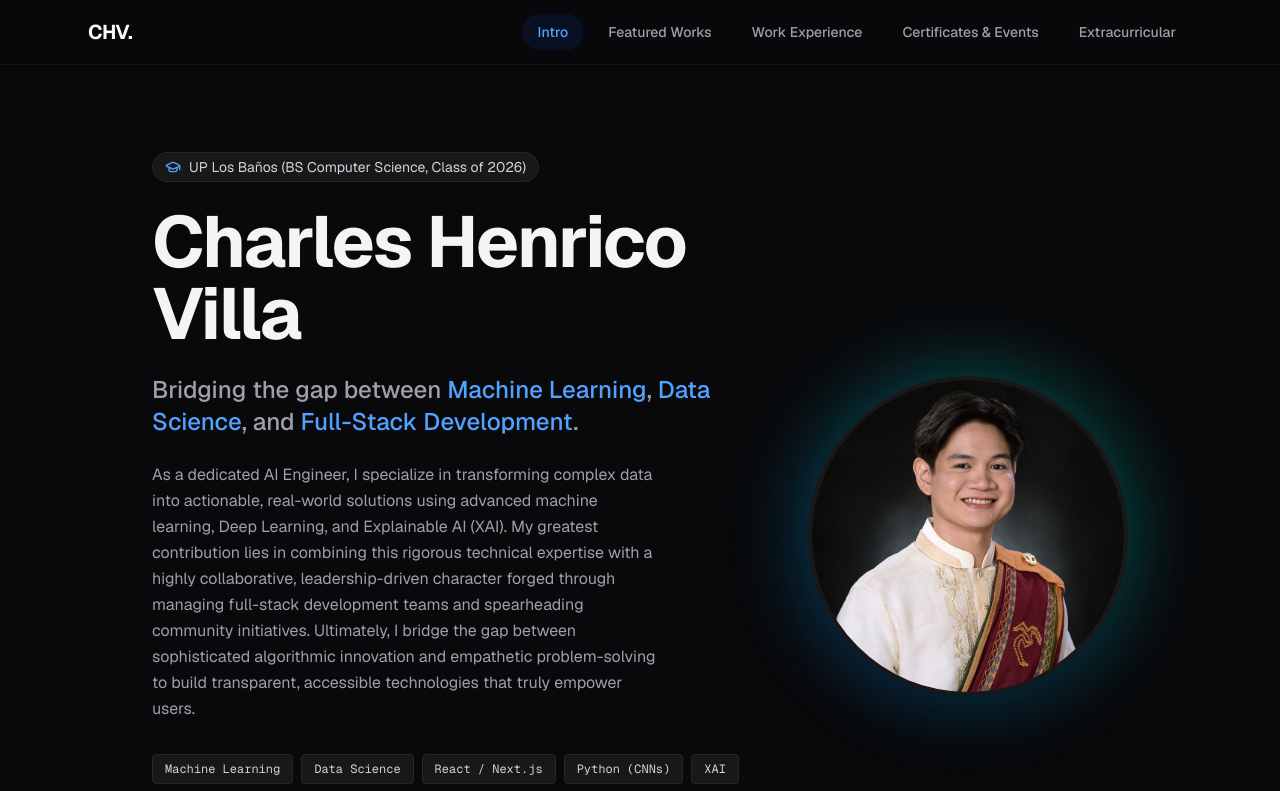
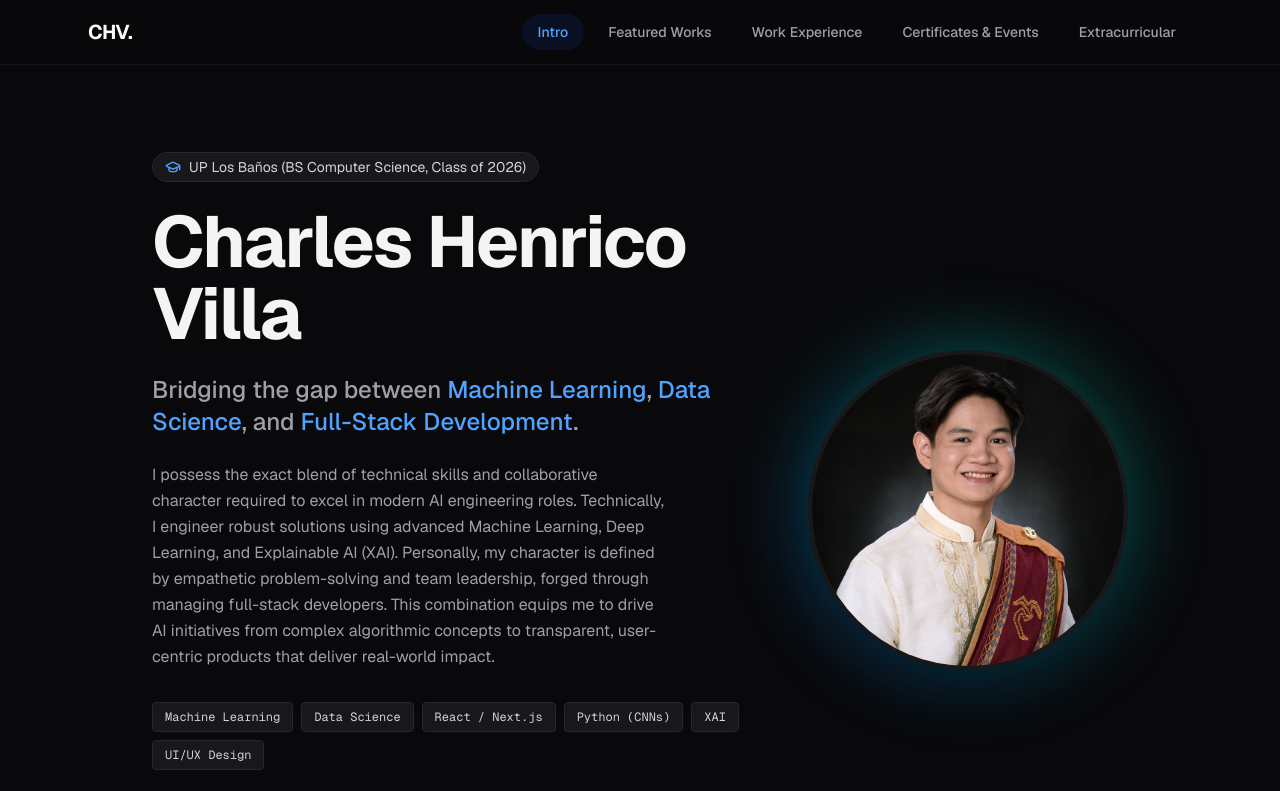
Before and after one commit to charleshenricovilla/charles-portfolio, a Next.js app: page / in a window 1280 px wide. Shown: the top 791 px of the page. Built offline with nearby package versions, Linux system fonts and the light colour scheme.

Commit message:
Update page.tsx

```diff
--- a/app/page.tsx
+++ b/app/page.tsx
@@ -148,8 +148,8 @@ export default function Portfolio() {
               </p>
 
               <p className="text-zinc-400 leading-relaxed max-w-lg">
-                As a dedicated AI Engineer, I specialize in transforming complex data into actionable, real-world solutions using advanced machine learning, Deep Learning, and Explainable AI (XAI). My greatest contribution lies in combining this rigorous technical expertise with a highly collaborative, leadership-driven character forged through managing full-stack development teams and spearheading community initiatives. Ultimately, I bridge the gap between sophisticated algorithmic innovation and empathetic problem-solving to build transparent, accessible technologies that truly empower users.
-              </p>
+                I possess the exact blend of technical skills and collaborative character required to excel in modern AI engineering roles. Technically, I engineer robust solutions using advanced Machine Learning, Deep Learning, and Explainable AI (XAI). Personally, my character is defined by empathetic problem-solving and team leadership, forged through managing full-stack developers. This combination equips me to drive AI initiatives from complex algorithmic concepts to transparent, user-centric products that deliver real-world impact.
+                 </p>
 
               <div className="flex flex-wrap gap-2 pt-2">
                 {["Machine Learning", "Data Science", "React / Next.js", "Python (CNNs)",  "XAI", "UI/UX Design"].map(skill => (
```
